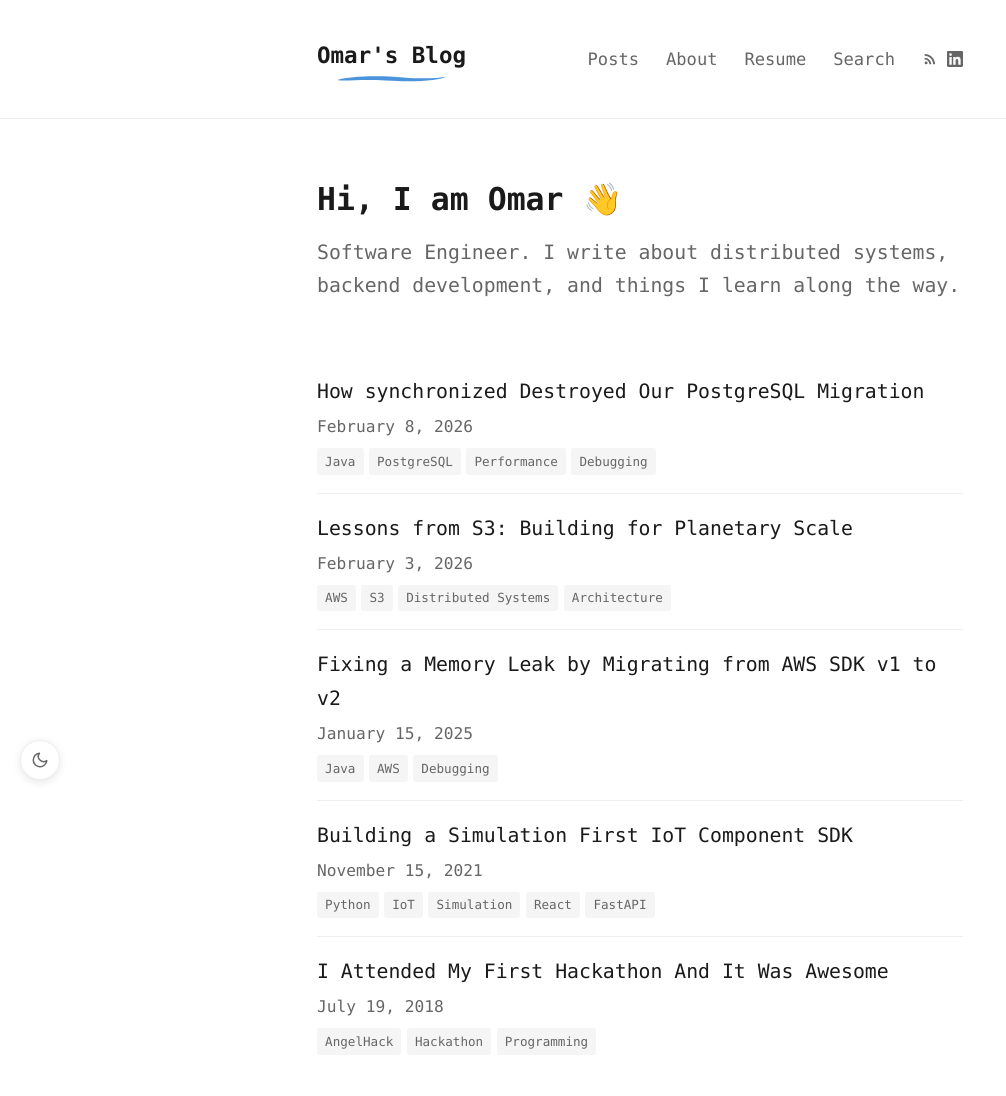
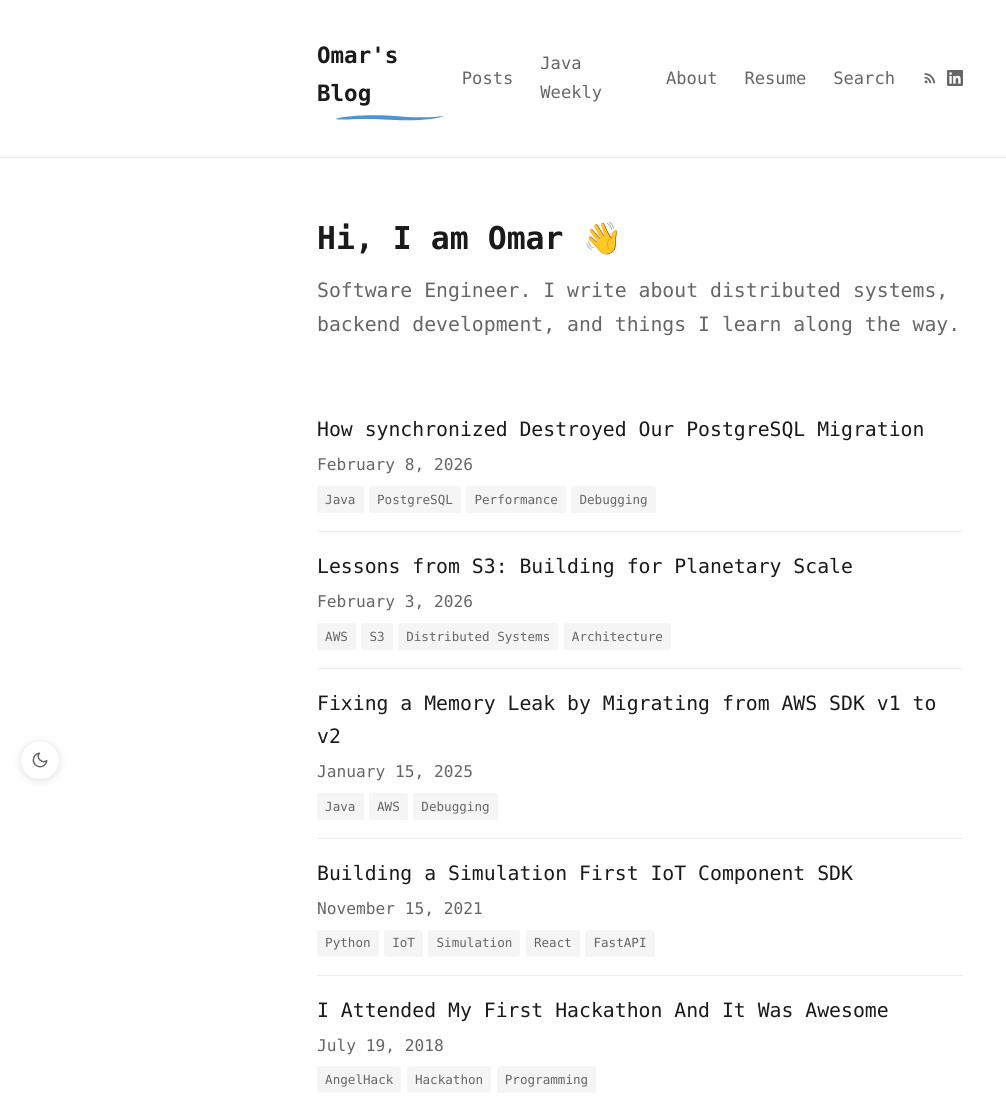
Before and after one commit to elmiomar/elmiomar.github.io, an Astro site: page / in a window 1280 px wide. Shown: the top 1096 px of the page, without its empty margins (0-1006 px from the left). Built offline with nearby package versions, Linux system fonts and the light colour scheme; Astro itself is replaced by a stand-in of ours.

Commit message:
feat: add Java Weekly link to site nav

```diff
--- a/src/layouts/Layout.astro
+++ b/src/layouts/Layout.astro
@@ -25,6 +25,7 @@ const props = Astro.props;
         <a href="/" class="site-title">{SITE_TITLE}</a>
         <nav class="site-nav">
           <a href="/posts/">Posts</a>
+          <a href="/java-weekly/">Java Weekly</a>
           <a href="/about/">About</a>
           <a href="/resume/">Resume</a>
           <a href="/search/">Search</a>
```
